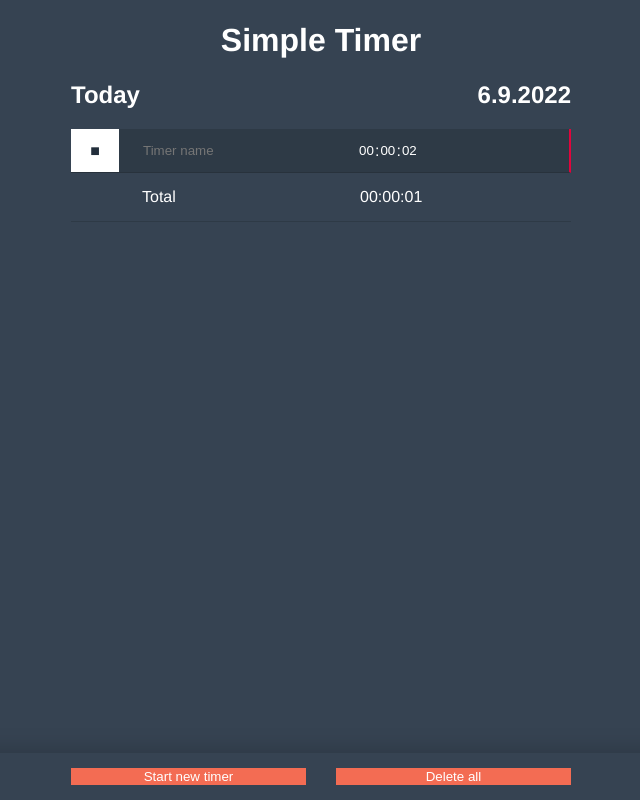
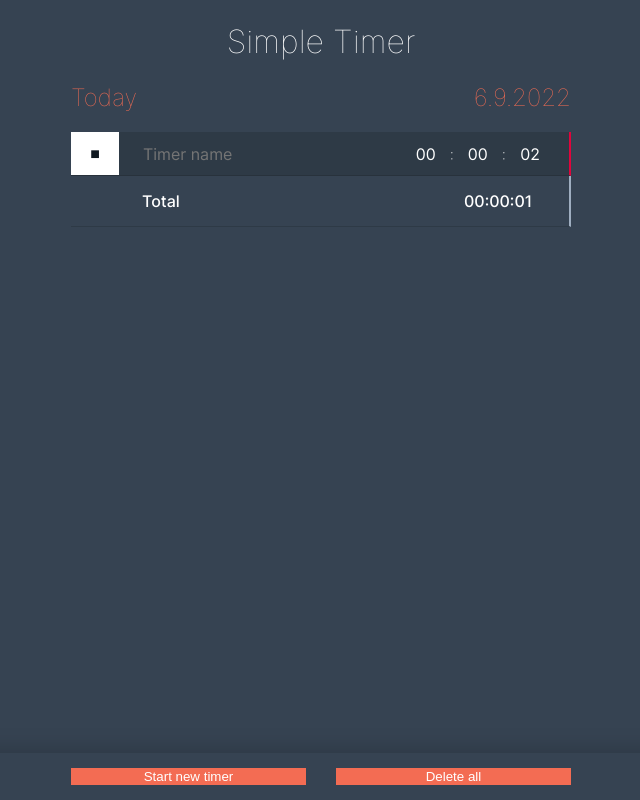
Before and after one commit to regisfrias/timer, a SvelteKit app: page / in a window 1280 px wide. Both pictures are taken after a click on the button "Start new timer". Shown: the whole page, without its empty margins (319-959 px from the left). Built offline with nearby package versions, Linux system fonts and the light colour scheme.

Commit message:
Add custom typography and more styles.

```diff
--- a/src/global.css
+++ b/src/global.css
@@ -1,5 +1,11 @@
+@font-face {
+  font-family: 'Inter';
+  src: url('/Inter-VariableFont_slnt,wght.ttf');
+}
+
 :root {
-  --black: #222e3b;
+  --black: #101820;
+  --gray: #9faec0;
   --background: #364352;
   --accent: #f36c53;
   --accent_dark: #cc5945;
@@ -18,11 +24,28 @@ html, body {
 body {
   background-color: var(--background);
   color: white;
-  font-family: 'Helvetica', Tahoma, Geneva, Verdana, sans-serif;
+  font-family: 'Inter', 'Helvetica', Tahoma, Geneva, Verdana, sans-serif;
+  font-weight: 200;
+  font-variation-settings: "wght" 200;
+}
+
+strong {
+  font-weight: 500;
+  font-variation-settings: "wght" 500;
 }
 
 main {
   padding: 1px var(--padding) 160px;
+}
+
+h1, h2 {
+  color: var(--accent);
+  font-weight: 100;
+  font-variation-settings: "wght" 100;
+}
+
+h1 {
+  color: var(--white);
 }
 
 .wrapper {
@@ -33,6 +56,11 @@ main {
 .wraper {
   max-width: 600px;
   margin: auto;
+}
+
+input {
+  font-family: 'Inter', 'Helvetica', Tahoma, Geneva, Verdana, sans-serif;
+  font-size: 1rem;
 }
 
 button {
--- a/src/routes/+page.svelte
+++ b/src/routes/+page.svelte
@@ -165,7 +165,7 @@
                 max="24"
                 min="0"
                 value={pad(msToTimeObj(timer.diff).hrs)}
-              >:
+              ><span>:</span>
               <input
                 on:change={evt => onChangeTime(evt, timerId, thisDay)}
                 type="number"
@@ -174,7 +174,7 @@
                 max="60"
                 min="0"
                 value={pad(msToTimeObj(timer.diff).mins)}
-              >:
+              ><span>:</span>
               <input
                 on:change={evt => onChangeTime(evt, timerId, thisDay)}
                 type="number"
@@ -188,8 +188,8 @@
           </div>
         {/each}
         <div class="total">
-          <div>Total</div>
-          <div>{msToTime(allTimers[thisDay].total)}</div>
+          <div><strong>Total</strong></div>
+          <div class="total-time"><strong>{msToTime(allTimers[thisDay].total)}</strong></div>
         </div>
       {/each}
     </article>
@@ -219,7 +219,7 @@
 
   .timer {
     display: grid;
-    grid-template-columns: 3rem 1fr 1fr;
+    grid-template-columns: 3rem 3fr 1fr;
     grid-column-gap: var(--padding_sm);
     border-bottom: 1px solid #00000024;
   }
@@ -227,7 +227,6 @@
   .timer.current {
     background-color: #00000024;
   }
-
   .timer input {
     display: block;
     min-height: 1.6rem;
@@ -252,19 +251,21 @@
 
   .time {
     display: flex;
+    align-items: stretch;
+    margin-right: var(--padding_sm);
+  }
+
+  .time span {
+    display: flex;
     align-items: center;
   }
 
   .time input {
     max-width: 3rem;
-    width: 1rem;
     min-width: 0;
     padding: 0;
     border: 0;
-  }
-
-  .time input:not(:first-child) {
-    margin-left: 1px;
+    text-align: center;
   }
 
   /* Chrome, Safari, Edge, Opera */
@@ -286,9 +287,10 @@
 
   .total {
     display: grid;
-    grid-template-columns: 3rem 1fr 1fr;
+    grid-template-columns: 3rem 3fr 1fr;
     grid-column-gap: var(--padding_sm);
     border-bottom: 1px solid #00000024;
+    border-right: 2px solid var(--gray);
   }
 
   .total div {
@@ -300,6 +302,10 @@
     min-width: calc(120px - 0.5rem);
     grid-column-start: 2;
     grid-column-end: 3;
+  }
+
+  .total-time {
+    margin-right: var(--padding_sm);
   }
 
   .footer {
```
Also changed, not shown: static/Inter-VariableFont_slnt,wght.ttf (added).
